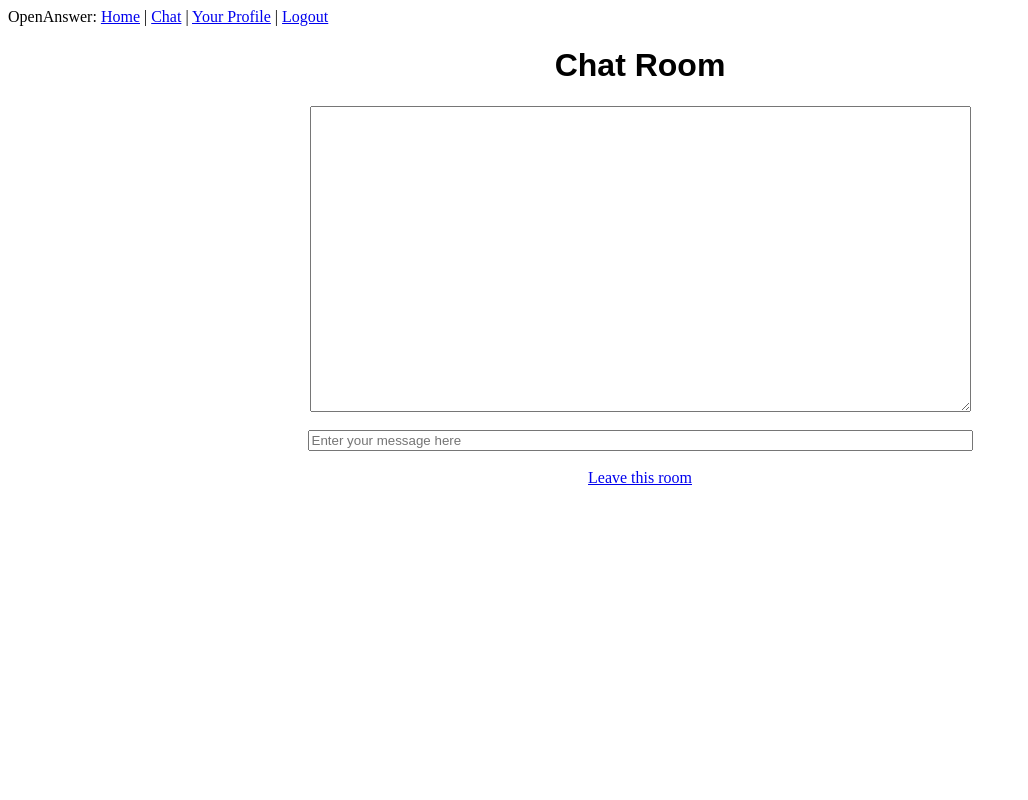
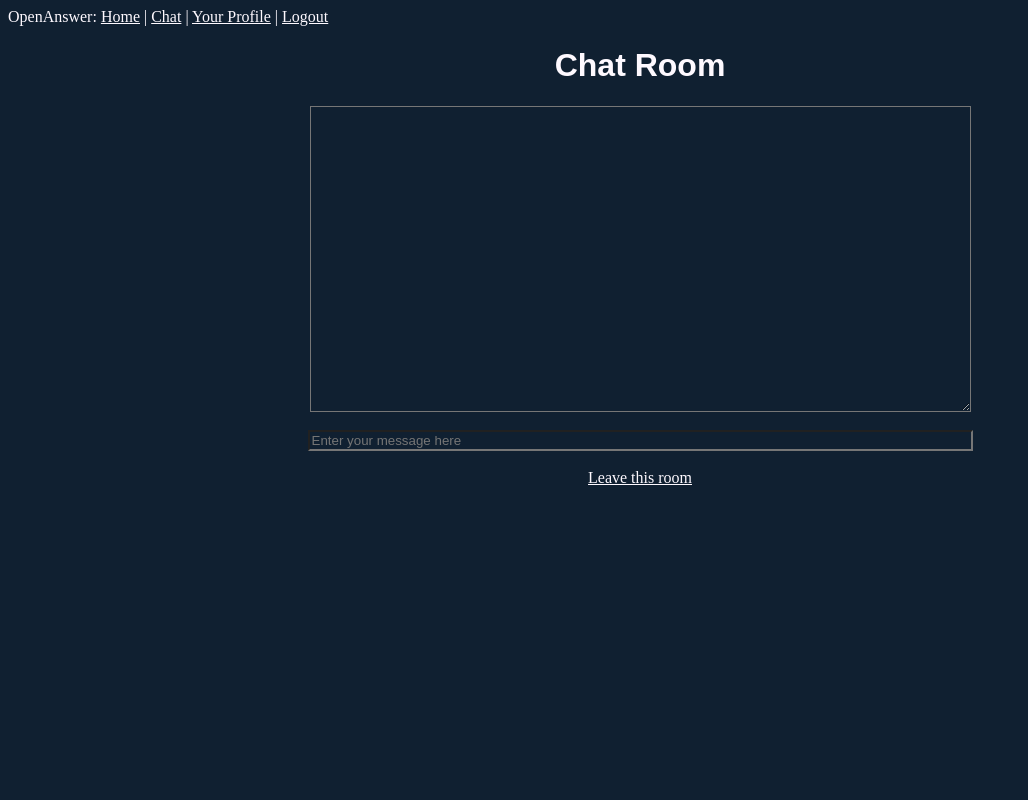
Before and after one commit to gitter-badger/OpenAnswer, a Flask app: page /chat in a window 1280 px wide. Shown: the whole page, without its empty margins (0-1028 px from the left). Run offline with Flask 2, Linux system fonts and the light colour scheme; the visitor is signed in with stand-in values (Sample User, id 1); data comes from the database, SQL or seed files in the repository; some libraries are stand-ins or nearby versions.

Commit message:
Darcula mode

```diff
--- a/app/chat/events.py
+++ b/app/chat/events.py
@@ -20,6 +20,12 @@ def text(message):
     usr = current_user._get_current_object()
     emit('message', {'msg': usr.username + ': ' + message['msg']}, room='Room')
 
+# @socketio.on('text', namespace='/mod_chat')
+# def text(message):
+#     """Sent by a client when the user entered a new message.
+#     The message is sent to all people in the room."""
+#     usr = current_user._get_current_object()
+#     emit('message', {'msg': usr.email + ' | ' + usr.username + ': ' + message['msg']}, room='Room')
 
 @socketio.on('left', namespace='/chat')
 def left(message):
--- /dev/null
+++ b/app/static/styles/base.css
@@ -0,0 +1,8 @@
+html * {
+    background-color: #102031;
+    color: rgb(254, 249, 255);
+}
+/*body {*/
+    /*background-color: #102031;*/
+    /*color: rgba(62, 187, 255, 0.34);*/
+/*}*/
--- a/app/templates/base.html
+++ b/app/templates/base.html
@@ -1,5 +1,6 @@
 <html>
 <head>
+    <link rel= "stylesheet" type = "text/css" href = "{{ url_for('static', filename='styles/base.css') }}" />
     {% if title %}
         <title>{{ title }} -- OpenAnswer</title>
     {% else %}
```
